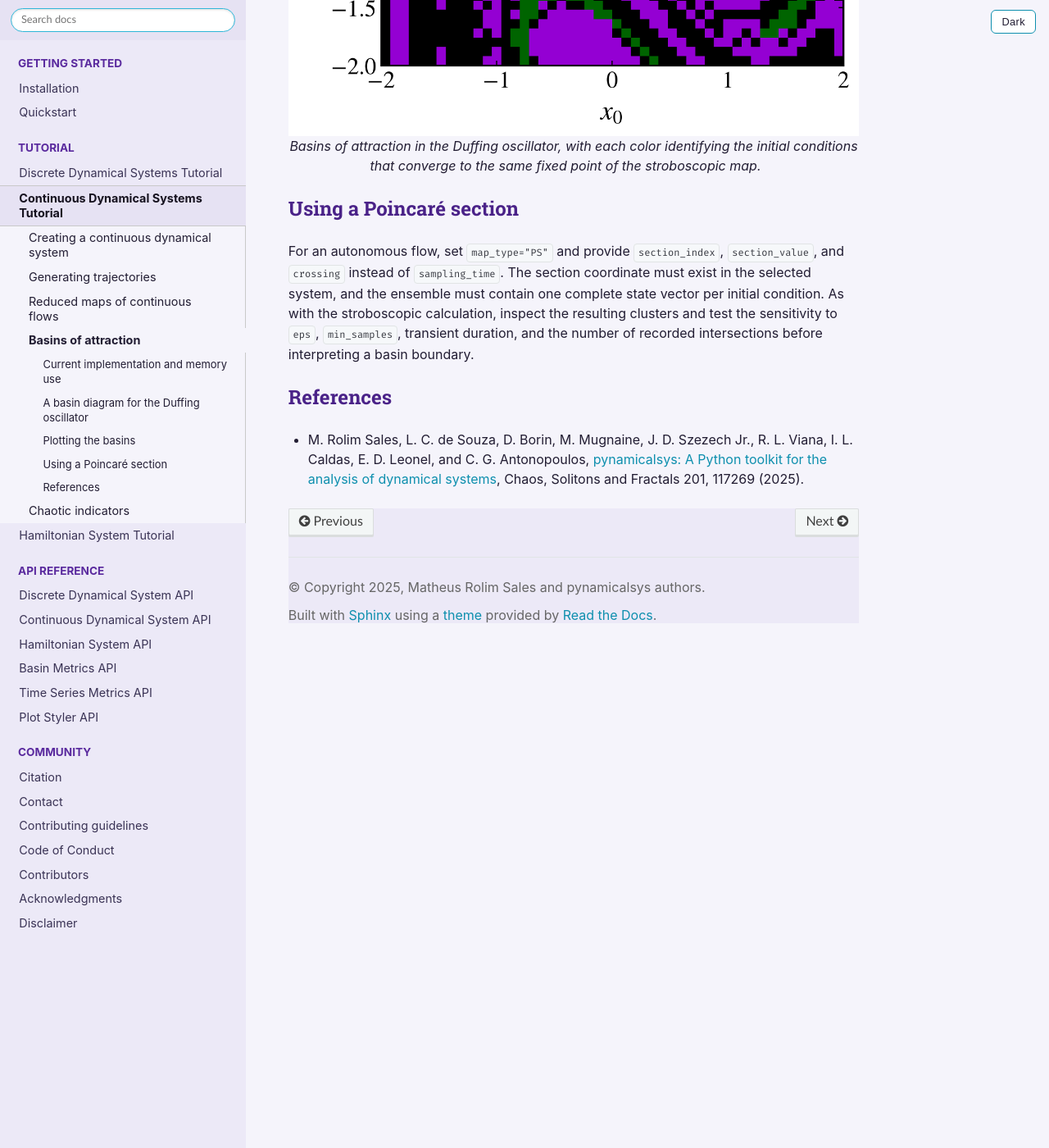
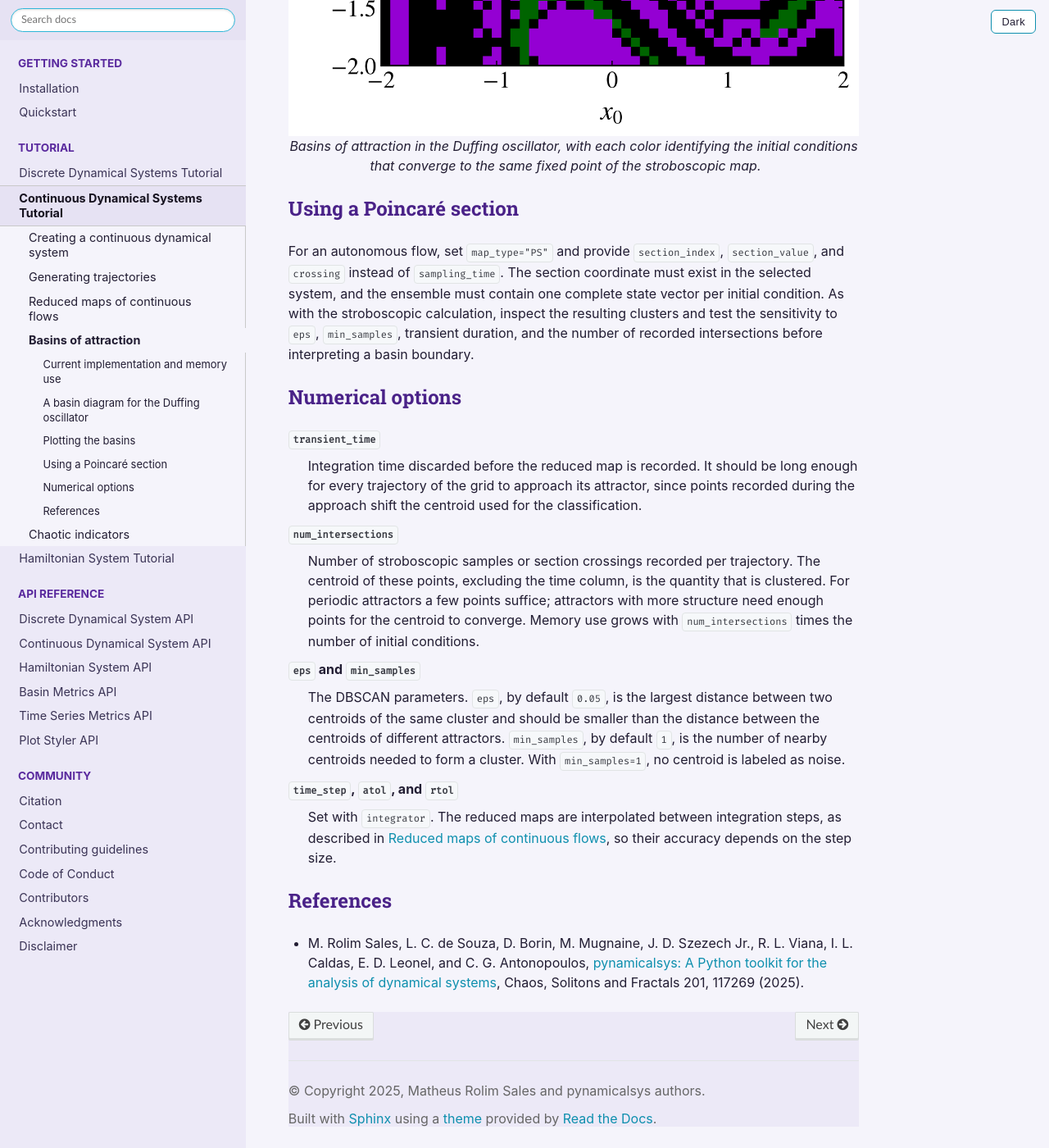
Before and after one commit to mrolims/pynamicalsys, a Sphinx documentation site: the page built from docs/source/cds_basins.rst, in a window 1280 px wide and 1400 px high, scrolled down 2895 px. Shown: the whole window at 82% size. Built offline with Sphinx 7.4.7 and the Read the Docs theme 3.1.0, drawn with Linux system fonts in a browser that asks for light colours; the version number could not be read and is left out.

Commit message:
docs: add numerical options to the continuous basins page

```diff
--- a/docs/source/cds_basins.rst
+++ b/docs/source/cds_basins.rst
@@ -105,6 +105,21 @@ Using a Poincaré section
 
 For an autonomous flow, set ``map_type="PS"`` and provide ``section_index``, ``section_value``, and ``crossing`` instead of ``sampling_time``. The section coordinate must exist in the selected system, and the ensemble must contain one complete state vector per initial condition. As with the stroboscopic calculation, inspect the resulting clusters and test the sensitivity to ``eps``, ``min_samples``, transient duration, and the number of recorded intersections before interpreting a basin boundary.
 
+Numerical options
+~~~~~~~~~~~~~~~~~
+
+``transient_time``
+    Integration time discarded before the reduced map is recorded. It should be long enough for every trajectory of the grid to approach its attractor, since points recorded during the approach shift the centroid used for the classification.
+
+``num_intersections``
+    Number of stroboscopic samples or section crossings recorded per trajectory. The centroid of these points, excluding the time column, is the quantity that is clustered. For periodic attractors a few points suffice; attractors with more structure need enough points for the centroid to converge. Memory use grows with ``num_intersections`` times the number of initial conditions.
+
+``eps`` and ``min_samples``
+    The DBSCAN parameters. ``eps``, by default ``0.05``, is the largest distance between two centroids of the same cluster and should be smaller than the distance between the centroids of different attractors. ``min_samples``, by default ``1``, is the number of nearby centroids needed to form a cluster. With ``min_samples=1``, no centroid is labeled as noise.
+
+``time_step``, ``atol``, and ``rtol``
+    Set with ``integrator``. The reduced maps are interpolated between integration steps, as described in :doc:`cds_reduced_maps`, so their accuracy depends on the step size.
+
 References
 ~~~~~~~~~~
 
```
